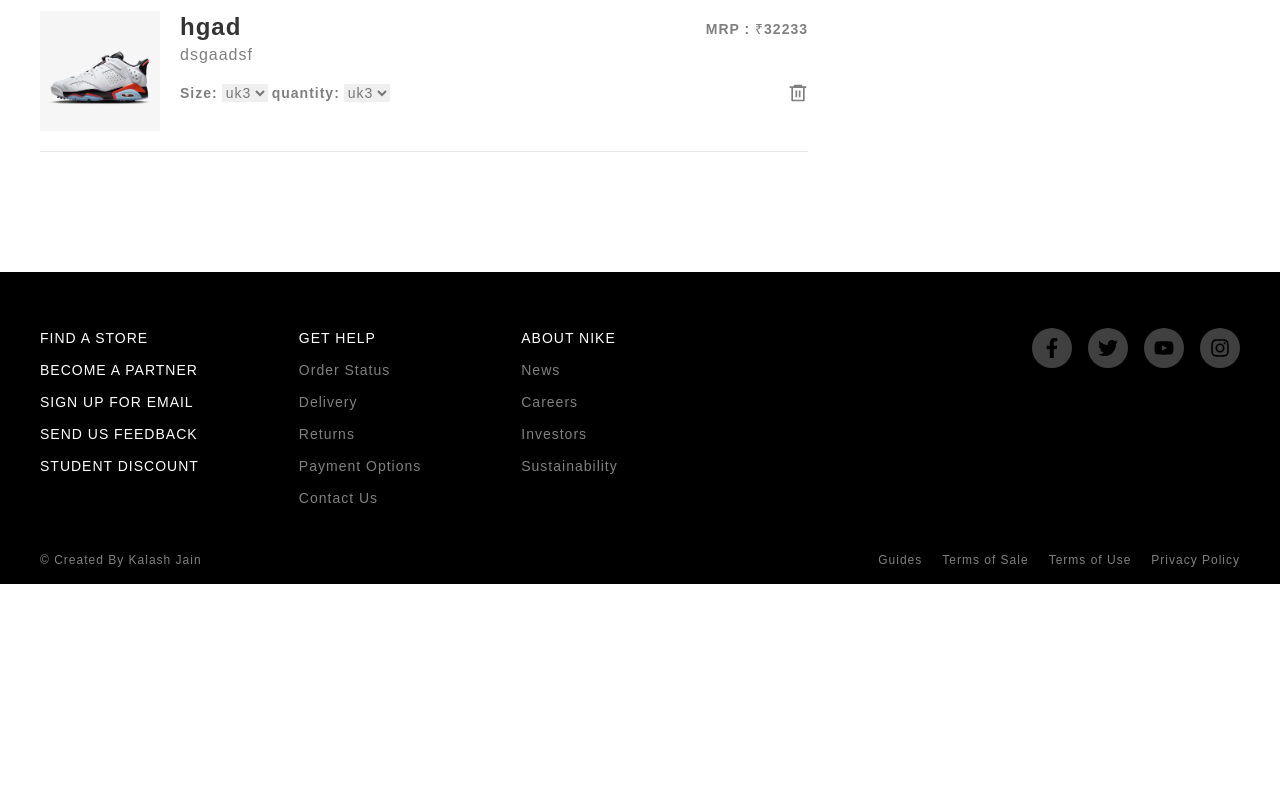
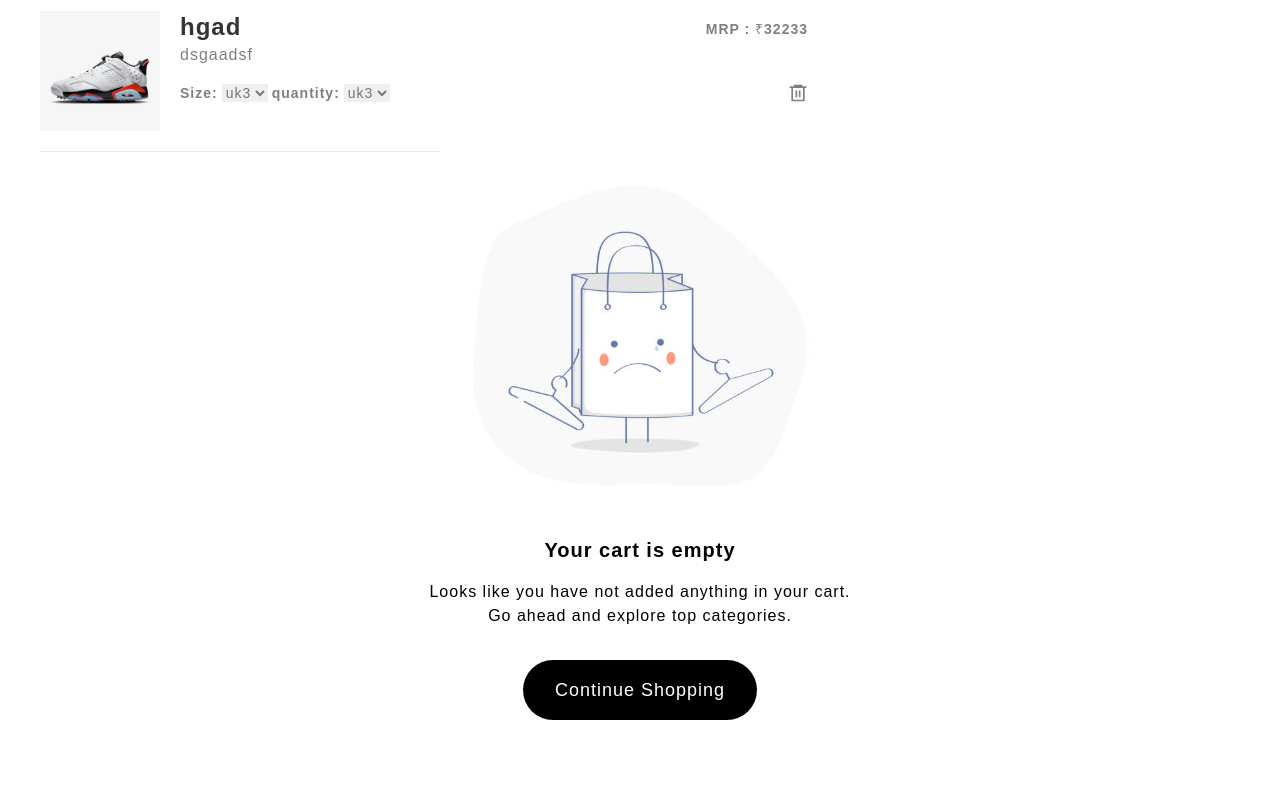
Before and after one commit to kalashjain1010/Shoe-store, a Next.js app: page /cart in a window 1280 px wide. Shown: the part 622-1420 px from the top of the page. Before the commit the page ends 1206 px from the top, so only its background shows below. Built offline with nearby package versions, Linux system fonts and the light colour scheme.

Commit message:
frontend complete

```diff
--- a/pages/cart.js
+++ b/pages/cart.js
@@ -1,5 +1,7 @@
 import CartItem from "@/components/CartItem";
 import Wrapper from "@/components/Wrapper";
+import Image from "next/image";
+import Link from "next/link";
 import React from "react";
 
 const Cart = () => {
@@ -50,6 +52,28 @@ const Cart = () => {
             </button>
           </div>
         </div>
+        {/* This is empty screen */}
+
+        <div className="flex-[2] flex flex-col items-center pb-[50px] md:-mt-14">
+          <Image
+            src="/empty-cart.jpg"
+            width={300}
+            height={300}
+            className="w-[300px] md:w-[400px]"
+          />
+          <span className="text-xl font-bold">Your cart is empty</span>
+          <span className="text-center mt-4">
+            Looks like you have not added anything in your cart.
+            <br />
+            Go ahead and explore top categories.
+          </span>
+          <Link
+            href="/"
+            className="py-4 px-8 rounded-full bg-black text-white text-lg font-medium transition-transform active:scale-95 mb-3 hover:opacity-75 mt-8"
+          >
+            Continue Shopping
+          </Link>
+        </div>
       </Wrapper>
     </div>
   );
--- /dev/null
+++ b/pages/failed.js
@@ -0,0 +1,25 @@
+import React from "react";
+import Wrapper from "@/components/Wrapper";
+import Link from "next/link";
+
+const Failed = () => {
+    return (
+        <div className="min-h-[650px] flex items-center">
+            <Wrapper>
+                <div className="max-w-[600px] rounded-lg p-5 border border-black mx-auto flex flex-col">
+                    <div className="text-2xl font-bold">Payment failed!</div>
+                    <div className="text-base mt-5">
+                        For any product related query, drop an email to
+                    </div>
+                    <div className="underline">kalashjain545@gmail.com</div>
+
+                    <Link href="/" className="font-bold mt-5">
+                        Continue Shopping
+                    </Link>
+                </div>
+            </Wrapper>
+        </div>
+    );
+};
+
+export default Failed;
--- /dev/null
+++ b/pages/success.js
@@ -0,0 +1,30 @@
+import React from "react";
+import Wrapper from "@/components/Wrapper";
+import Link from "next/link";
+
+const Success = () => {
+    return (
+        <div className="min-h-[650px] flex items-center">
+            <Wrapper>
+                <div className="max-w-[600px] rounded-lg p-5 border border-black mx-auto flex flex-col">
+                    <div className="text-2xl font-bold">
+                        Thanks for shopping with us!
+                    </div>
+                    <div className="text-lg font-bold mt-2">
+                        Your order has been placed successfully.
+                    </div>
+                    <div className="text-base mt-5">
+                        For any product related query, drop an email to
+                    </div>
+                    <div className="underline">kalashjain545@gmail.com</div>
+
+                    <Link href="/" className="font-bold mt-5">
+                        Continue Shopping
+                    </Link>
+                </div>
+            </Wrapper>
+        </div>
+    );
+};
+
+export default Success;
```
